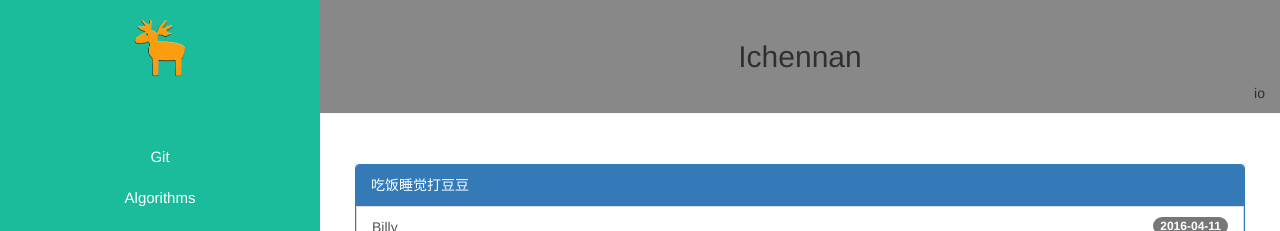
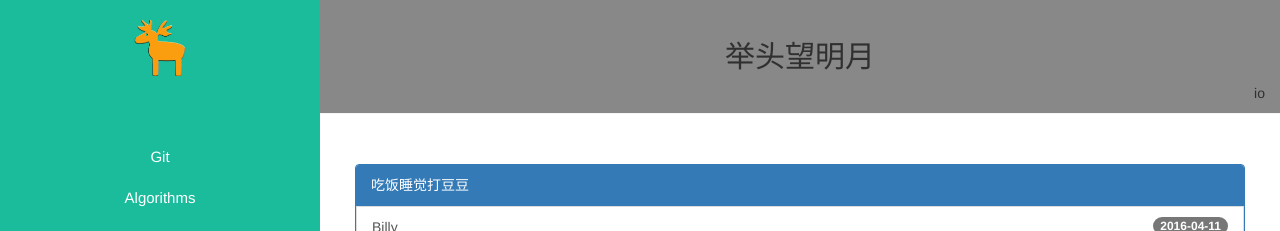
Before and after one commit to TangHui123/TangHui123.github.io, a Jekyll site: the page built from index.html, in a window 1280 px wide. Shown: the top 231 px of the page. Built offline with Jekyll 4.4.1, drawn with Linux system fonts in a browser that asks for light colours; the list of posts is cut into pages by our own code.

Commit message:
template

```diff
--- a/index.html
+++ b/index.html
@@ -1,7 +1,7 @@
 ---
 layout: page
-title: Ichennan
-titlename: Ichennan
+title: 举头望明月
+titlename: Tanghui
 ---
 <div class="row">
   <div class="col-md-12">
```
